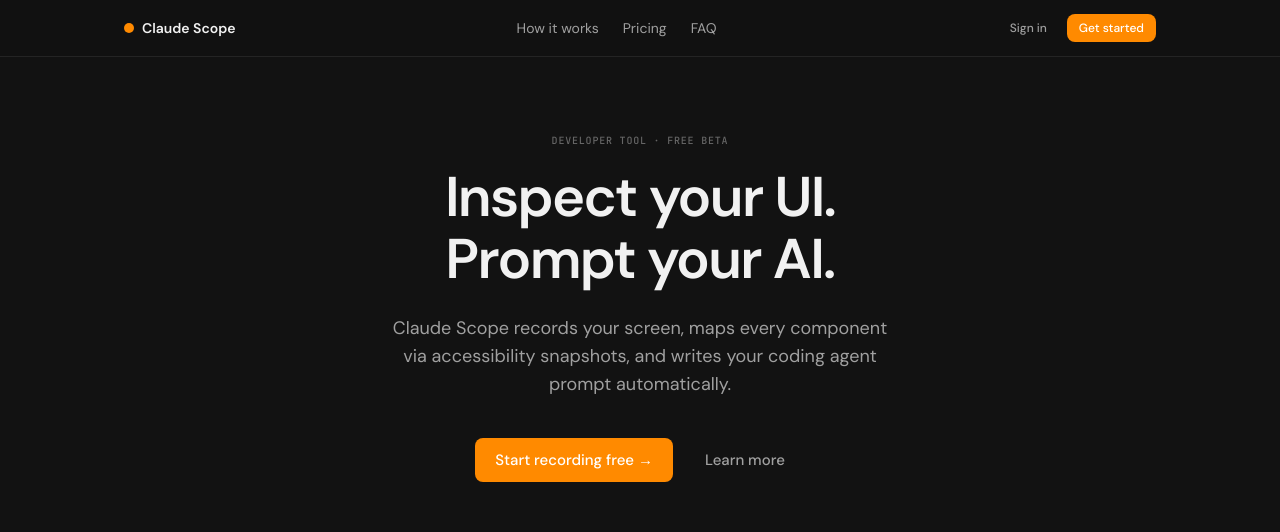
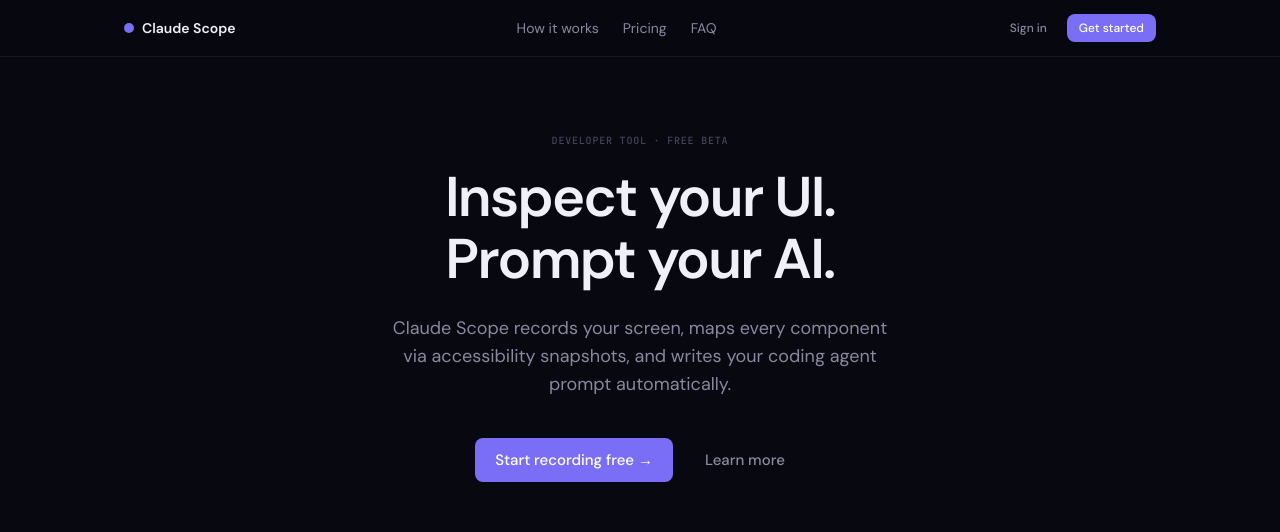
Before and after one commit to ash-win19/claude-scope, a React (Vite) app in the folder frontend/: page / in a window 1280 px wide. Shown: the top 532 px of the page. Built offline with nearby package versions, Linux system fonts and the light colour scheme; no server answers; the HTML template or start-up script is replaced by a standard one.

Commit message:
Revert "feat(frontend): rebrand design system from purple to orange + teal palette"
This reverts commit 0099f620e4da4e777081dfb55bd007204e1581b7.

```diff
--- a/frontend/index.html
+++ b/frontend/index.html
@@ -12,7 +12,7 @@
     <meta property="og:title" content="Claude Scope" />
     <meta property="og:description" content="Inspect your UI. Prompt your AI." />
     <meta property="og:type" content="website" />
-    <meta name="theme-color" content="#121212" />
+    <meta name="theme-color" content="#080810" />
   </head>
   <body>
     <div id="root"></div>
--- a/frontend/src/components/ui/CSButton.tsx
+++ b/frontend/src/components/ui/CSButton.tsx
@@ -30,7 +30,7 @@
 
     const variantClasses: Record<string, { base: string; focusRing: string }> = {
       primary: {
-        base: '',
+        base: 'text-white',
         focusRing: 'focus:ring-[var(--cs-accent)] focus:ring-offset-[var(--cs-bg-base)]',
       },
       secondary: {
@@ -57,7 +57,6 @@
         style={{
           ...(variant === 'primary' ? {
             backgroundColor: 'var(--cs-accent)',
-            color: 'var(--cs-on-accent)',
           } : {}),
           ...(variant === 'ghost' ? {
             color: 'var(--cs-text-secondary)',
--- a/frontend/src/index.css
+++ b/frontend/src/index.css
@@ -4,38 +4,27 @@
 
 @layer base {
   :root {
-    /* ── Surfaces (dark mode — neutral charcoal) ── */
-    --cs-bg-base:        #121212;
-    --cs-bg-surface:     #1E1E1E;
-    --cs-bg-raised:      #2A2A2A;
-    --cs-bg-overlay:     #3C3C3C;
+    /* ── Surfaces ── */
+    --cs-bg-base:        #080810;
+    --cs-bg-surface:     #0F0F1A;
+    --cs-bg-raised:      #161625;
+    --cs-bg-overlay:     #1E1E30;
 
     /* ── Borders ── */
-    --cs-border-subtle:  rgba(255, 255, 255, 0.08);
-    --cs-border-default: rgba(255, 255, 255, 0.14);
-    --cs-border-strong:  rgba(255, 255, 255, 0.24);
+    --cs-border-subtle:  rgba(255, 255, 255, 0.06);
+    --cs-border-default: rgba(255, 255, 255, 0.12);
+    --cs-border-strong:  rgba(255, 255, 255, 0.22);
 
     /* ── Text ── */
-    --cs-text-primary:   #F1F1F1;
-    --cs-text-secondary: #A0A0A0;
-    --cs-text-muted:     #666666;
+    --cs-text-primary:   #F0F0F8;
+    --cs-text-secondary: #8888A0;
+    --cs-text-muted:     #444458;
 
-    /* ── Brand — primary orange ── */
-    --cs-accent:         #FF8A00;
-    --cs-accent-hover:   #FFB84D;
-    --cs-accent-muted:   rgba(255, 138, 0, 0.15);
-    --cs-accent-border:  rgba(255, 138, 0, 0.35);
-    --cs-accent-deep:    #D85A00;
-    --cs-accent-soft:    #F56C00;
-    --cs-on-accent:      #FFFFFF;
-
-    /* ── Brand — teal secondary ── */
-    --cs-teal:           #00C4B4;
-    --cs-teal-hover:     #00E0CE;
-    --cs-teal-muted:     rgba(0, 196, 180, 0.15);
-
-    /* ── Neutral ── */
-    --cs-neutral:        #4A4A4A;
+    /* ── Brand ── */
+    --cs-accent:         #7B6EF6;
+    --cs-accent-hover:   #9388F8;
+    --cs-accent-muted:   rgba(123, 110, 246, 0.15);
+    --cs-accent-border:  rgba(123, 110, 246, 0.35);
 
     /* ── Semantic ── */
     --cs-success:        #4ADE80;
@@ -50,13 +39,14 @@
     /* ── Pipeline step accent colors ── */
     --cs-step-record:    #F87171;
     --cs-step-process:   #FBBF24;
-    --cs-step-review:    #00C4B4;
+    --cs-step-review:    #60A5FA;
     --cs-step-output:    #4ADE80;
 
     /* ── DOM diff colors ── */
     --cs-diff-added:     #4ADE80;
     --cs-diff-removed:   #F87171;
     --cs-diff-changed:   #FBBF24;
+
   }
 
   html {
--- a/frontend/src/pages/Auth.tsx
+++ b/frontend/src/pages/Auth.tsx
@@ -28,7 +28,7 @@
           <button
             onClick={() => { redirected.current = false; loginWithRedirect(); }}
             className="mt-4 px-4 py-2 rounded-lg text-sm font-medium"
-            style={{ backgroundColor: 'var(--cs-accent)', color: 'var(--cs-on-accent)' }}
+            style={{ backgroundColor: 'var(--cs-accent)', color: 'white' }}
           >
             Try again
           </button>
--- a/frontend/src/pages/Landing.tsx
+++ b/frontend/src/pages/Landing.tsx
@@ -19,7 +19,7 @@
     <div className="min-h-screen" style={{ backgroundColor: 'var(--cs-bg-base)' }}>
 
       {/* ── Navigation ── */}
-      <header className="fixed top-0 inset-x-0 z-50 backdrop-blur-md border-b" style={{ borderColor: 'var(--cs-border-subtle)', backgroundColor: 'rgba(18, 18, 18, 0.85)' }}>
+      <header className="fixed top-0 inset-x-0 z-50 backdrop-blur-md border-b" style={{ borderColor: 'var(--cs-border-subtle)', backgroundColor: 'rgba(8, 8, 16, 0.85)' }}>
         <div className="mx-auto flex items-center justify-between h-14 px-6" style={{ maxWidth: 1080 }}>
           <Link to="/" className="flex items-center gap-2">
             <div className="w-2.5 h-2.5 rounded-full" style={{ backgroundColor: 'var(--cs-accent)' }} />
```
Also changed, not shown: frontend/public/favicon.svg.
